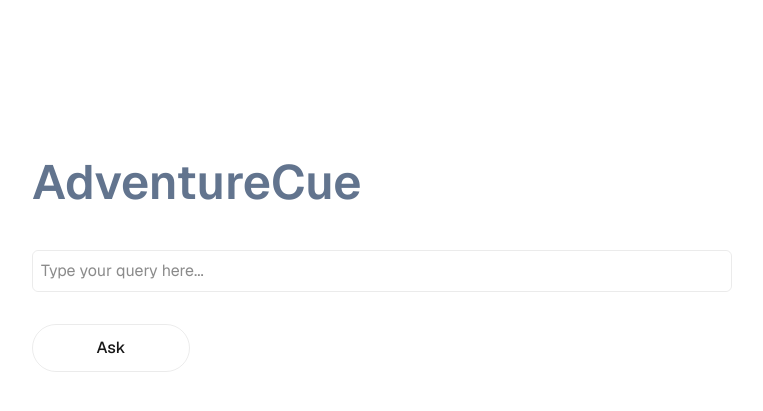
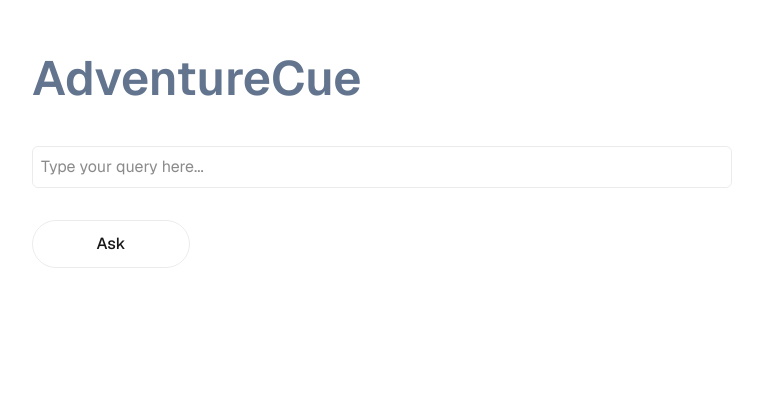
Before and after one commit to rlynjb/adventurecue, a Next.js app: page / in a window 1280 px wide. Shown: the part 245-656 px from the top of the page, without its empty margins (258-1021 px from the left). Built offline with nearby package versions, Linux system fonts and the light colour scheme.

Commit message:
fix centering

```diff
--- a/src/app/page.tsx
+++ b/src/app/page.tsx
@@ -42,7 +42,7 @@ export default function Home() {
 
   return (
     <div className="grid items-center justify-items-center min-h-screen p-8 pb-20 sm:p-20 font-[family-name:var(--font-geist-sans)]">
-      <main className="flex flex-col gap-[32px] row-start-2 items-center sm:items-start">
+      <main className="flex flex-col gap-[32px]">
         <h2 className="antialiased text-[3em] text-slate-500 font-semibold">AdventureCue</h2>
 
         <div>
```
